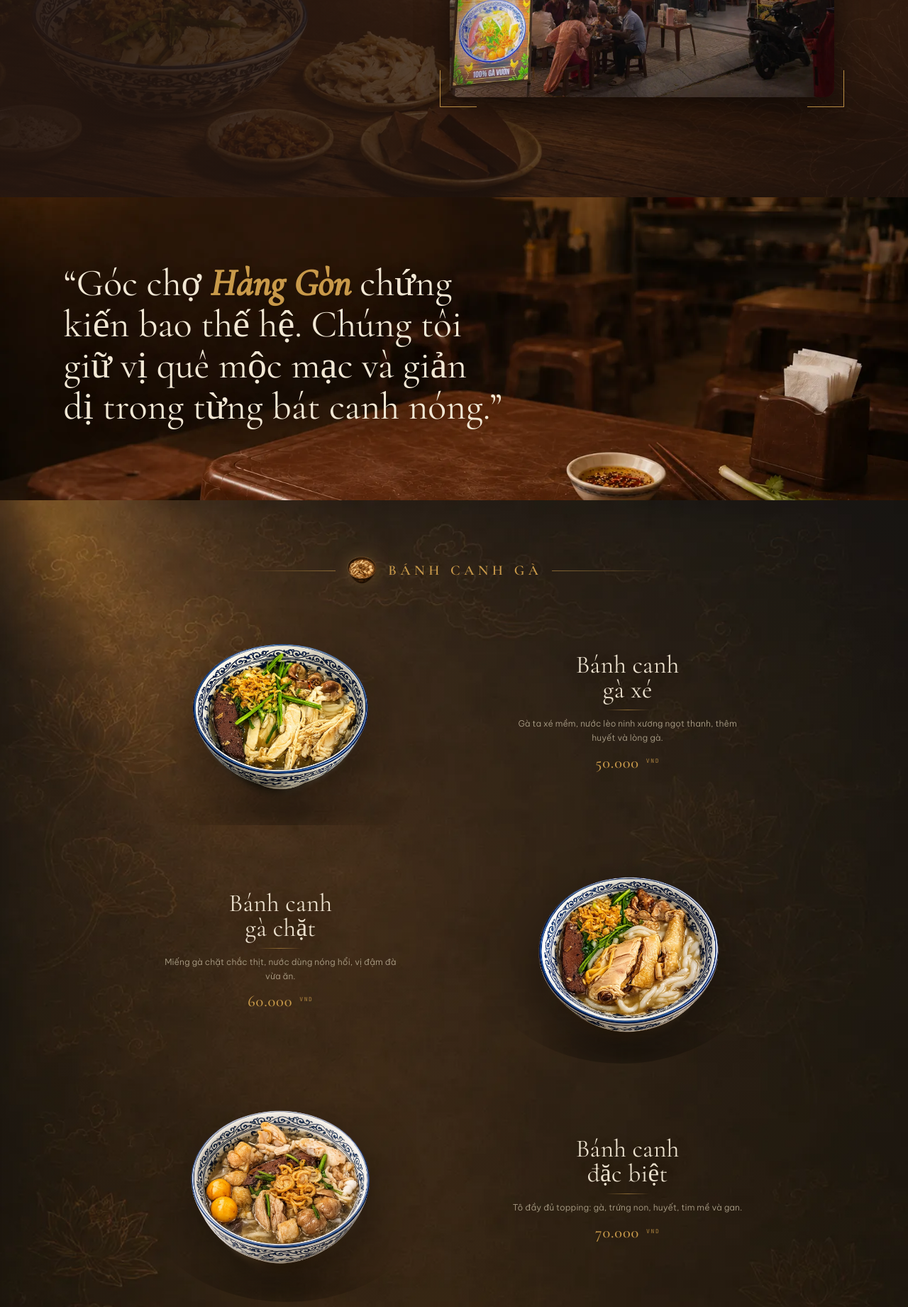
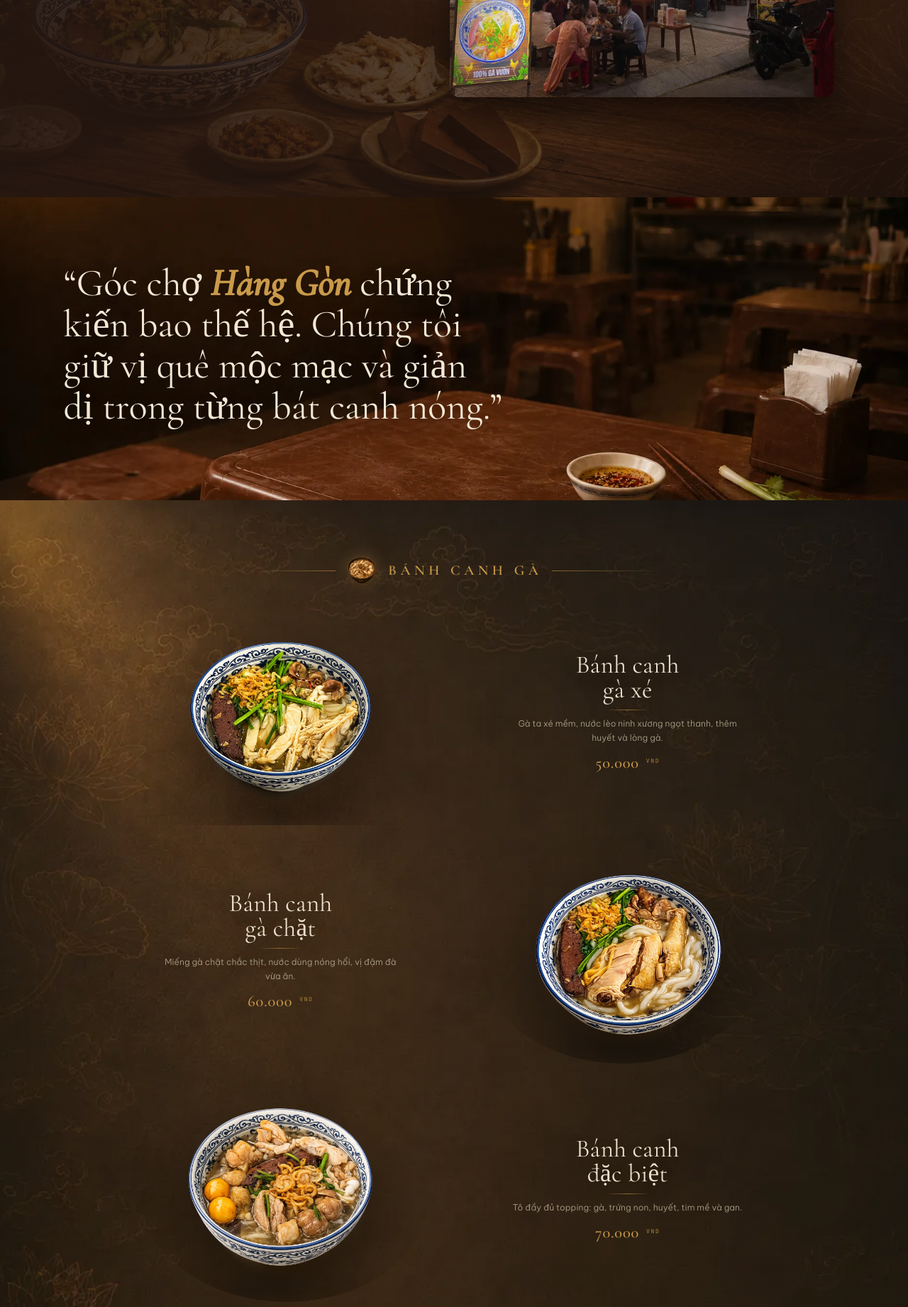
Before and after one commit to philipsgn/BanhcanhHangGon-Website, a plain HTML site: page index.html in a window 1280 px wide. Shown: the part 1321-3163 px from the top of the page at 71% size. Drawn offline with nearby package versions, Linux system fonts and the light colour scheme.

Commit message:
Commit user changes to index.html

```diff
--- a/index.html
+++ b/index.html
@@ -1281,41 +1281,6 @@
       box-shadow: 0 22px 50px rgba(0, 0, 0, .3);
     }
 
-    .welcome-corner {
-      position: absolute;
-      z-index: 2;
-      width: 52px;
-      height: 52px;
-      border-color: var(--gold);
-      border-style: solid;
-      opacity: .9;
-      pointer-events: none;
-    }
-
-    .welcome-corner--tl {
-      top: 0;
-      left: 0;
-      border-width: 1px 0 0 1px;
-    }
-
-    .welcome-corner--tr {
-      top: 0;
-      right: 0;
-      border-width: 1px 1px 0 0;
-    }
-
-    .welcome-corner--bl {
-      bottom: 0;
-      left: 0;
-      border-width: 0 0 1px 1px;
-    }
-
-    .welcome-corner--br {
-      right: 0;
-      bottom: 0;
-      border-width: 0 1px 1px 0;
-    }
-
     @media (max-width: 880px) {
       #welcome {
         padding: 36px 20px 42px;
@@ -1337,10 +1302,6 @@
 
       .welcome-photo::before {
         display: none;
-      }
-
-      .welcome-corner {
-        display: none !important;
       }
 
       .welcome-copy,
@@ -3154,6 +3115,36 @@
     .menu-card.dish-bc-chat:focus-visible img {
       transform: scale(1.1) !important;
       filter: drop-shadow(0 18px 22px rgba(0,0,0,0.45)) !important;
+    }
+
+    /* ---- Desktop menu refinement: bigger bowls, no hover-zoom flicker ---- */
+    @media (min-width: 881px) {
+      .menu-card .dish-plate,
+      .menu-cards-wide .menu-card .dish-plate {
+        width: min(100%, 460px);
+        height: clamp(300px, 27vw, 410px);
+      }
+
+      .menu-card .dish-plate img,
+      .menu-card img,
+      .menu-category:first-child .menu-card .dish-plate img,
+      .menu-cards-wide .menu-card .dish-plate img,
+      .menu-card:hover img,
+      .menu-card:focus-visible img,
+      .menu-card:hover .dish-plate img,
+      .menu-card:focus-visible .dish-plate img,
+      .menu-category:first-child .menu-card:hover .dish-plate img,
+      .menu-category:first-child .menu-card:focus-visible .dish-plate img,
+      .menu-cards-wide .menu-card:hover .dish-plate img,
+      .menu-cards-wide .menu-card:focus-visible .dish-plate img,
+      .menu-card.dish-bc-xe:hover img,
+      .menu-card.dish-bc-xe:focus-visible img,
+      .menu-card.dish-bc-chat:hover img,
+      .menu-card.dish-bc-chat:focus-visible img {
+        transform: scale(1.34) !important;
+        filter: drop-shadow(0 28px 34px rgba(0,0,0,0.46)) !important;
+        transition: none !important;
+      }
     }
   </style>
 </head>
@@ -3254,10 +3245,6 @@
       </div>
       <figure class="welcome-photo">
         <img src="images/mattien-quan-dem_result.webp" alt="Mặt tiền quán Bánh Canh Gà Hàng Gòn về đêm">
-        <span class="welcome-corner welcome-corner--tl" aria-hidden="true"></span>
-        <span class="welcome-corner welcome-corner--tr" aria-hidden="true"></span>
-        <span class="welcome-corner welcome-corner--bl" aria-hidden="true"></span>
-        <span class="welcome-corner welcome-corner--br" aria-hidden="true"></span>
       </figure>
     </div>
   </section>
```
